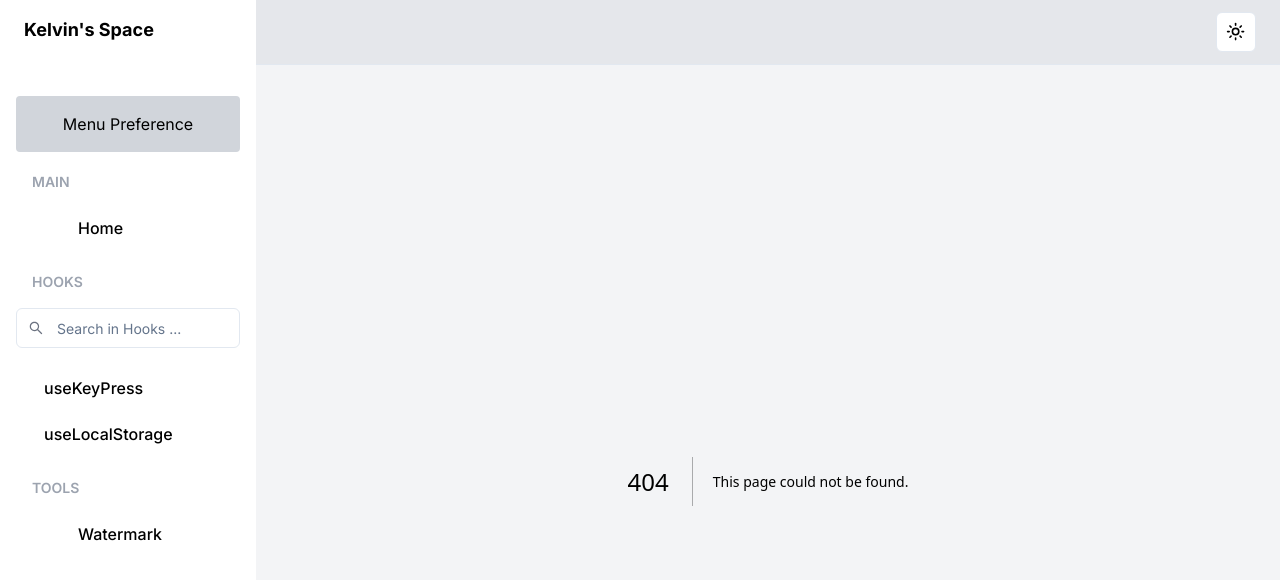
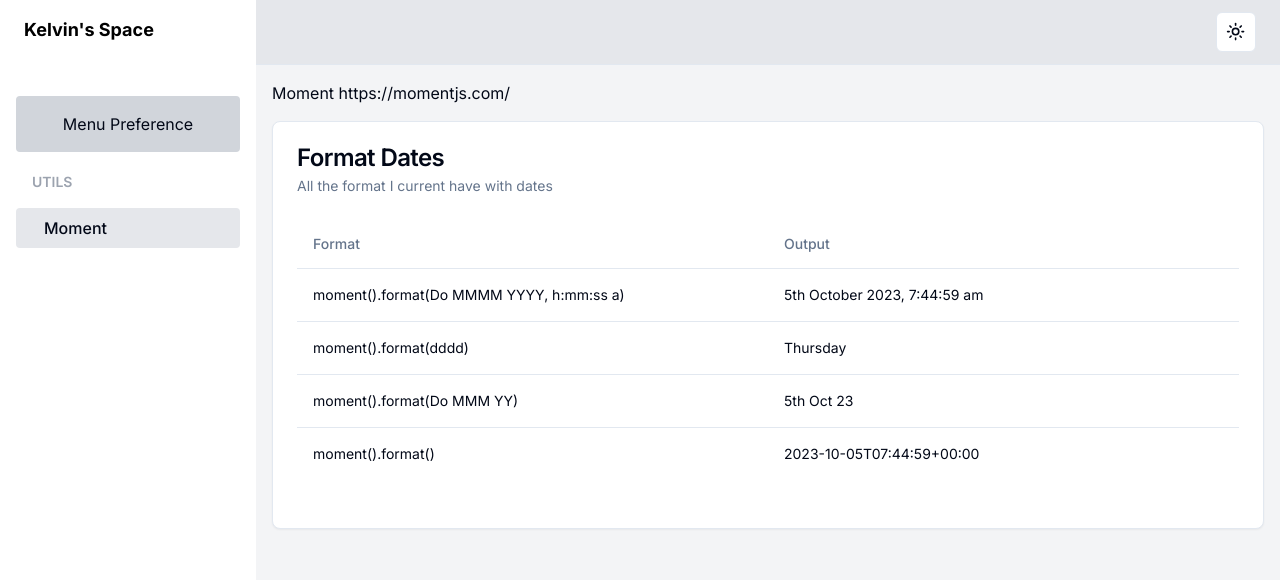
Before and after one commit to KelvinYou/kelvin-space, a Next.js app: page /util/moment in a window 1280 px wide. Before the commit this address had no page. Shown: the top 580 px of the page. Built offline with nearby package versions, Linux system fonts and the light colour scheme.

Commit message:
feat: init ui table, moment format dates

```diff
--- a/package.json
+++ b/package.json
@@ -20,6 +20,7 @@
     "clsx": "^2.0.0",
     "echarts": "^5.4.3",
     "lucide-react": "^0.284.0",
+    "moment": "^2.29.4",
     "next": "13.5.4",
     "next-themes": "^0.2.1",
     "react": "^18",
--- /dev/null
+++ b/src/app/util/moment/FormatDates.tsx
@@ -0,0 +1,83 @@
+"use client";
+import moment from 'moment';
+import React, { useState } from 'react'
+import { useInterval } from 'usehooks-ts'
+
+import {
+  Table,
+  TableBody,
+  TableCaption,
+  TableCell,
+  TableHead,
+  TableHeader,
+  TableRow,
+} from "@/components/ui/table";
+
+
+const FormatDates = () => {
+  const initFormattedDates = [
+    {
+      id: 1,
+      format: 'Do MMMM YYYY, h:mm:ss a',
+      output: moment().format('Do MMMM YYYY, h:mm:ss a'),
+    },
+    {
+      id: 2,
+      format: 'dddd',
+      output: moment().format('dddd'),
+    },
+    {
+      id: 3,
+      format: 'Do MMM YY',
+      output: moment().format('Do MMM YY'),
+    },
+    {
+      id: 4,
+      format: '',
+      output: moment().format(),
+    },
+  ];
+
+  const [formattedDates, setFormattedDates] = useState<typeof initFormattedDates>(initFormattedDates);
+
+  const updateDateTime = () => {
+    const updatedDates = formattedDates.map((date) => ({
+      ...date,
+      output: moment().format(date.format),
+    }));
+
+    setFormattedDates(updatedDates);
+  };
+
+  // Use the useInterval hook to call updateDateTime every second (1000 milliseconds)
+  useInterval(updateDateTime, 1000);
+
+  return (
+    <>
+      <Table>
+        {/* <TableCaption>A list of your recent invoices.</TableCaption> */}
+        <TableHeader>
+          <TableRow>
+            <TableHead className='w-1/2'>Format</TableHead>
+            <TableHead className='w-1/2'>Output</TableHead>
+          </TableRow>
+        </TableHeader>
+        <TableBody>
+          {formattedDates.map((formattedDate, index) => {
+            return (
+              <TableRow key={formattedDate.id + index}>
+                <TableCell>{`moment().format(${formattedDate.format})`}</TableCell>
+                <TableCell>{formattedDate.output}</TableCell>
+              </TableRow>
+            )
+          })}
+
+        </TableBody>
+      </Table>
+
+    </>
+
+  )
+}
+
+export default FormatDates
--- /dev/null
+++ b/src/app/util/moment/page.tsx
@@ -0,0 +1,60 @@
+import React from 'react'
+import moment from 'moment'
+import { Card, CardContent, CardDescription, CardFooter, CardHeader, CardTitle } from '@/components/ui/card';
+import FormatDates from './FormatDates';
+
+const Page = () => {
+  const dateTime = moment().format('MMMM Do YYYY, h:mm:ss a');
+  const isNew = moment().diff(moment('2023-10-09'), "day") <= 10;
+  return (
+    <>
+      Moment
+      https://momentjs.com/
+
+      <div className='mt-4'>
+        <Card>
+          <CardHeader>
+            <CardTitle>Format Dates</CardTitle>
+            <CardDescription>All the format I current have with dates</CardDescription>
+          </CardHeader>
+          <CardContent>
+            <FormatDates />
+          </CardContent>
+          <CardFooter>
+          </CardFooter>
+        </Card>
+      </div>
+
+      {/* <div className='mt-4'>
+        <Card>
+          <CardHeader>
+            <CardTitle>Bar Chart</CardTitle>
+            <CardDescription>I use the Apache ECharts as my primary chart</CardDescription>
+          </CardHeader>
+          <CardContent>
+            {moment().format('MMMM Do YYYY, h:mm:ss a')}
+          </CardContent>
+          <CardFooter>
+          </CardFooter>
+        </Card>
+      </div> */}
+
+      {/* <div className='mt-4'>
+        <Card>
+          <CardHeader>
+            <CardTitle>Bar Chart</CardTitle>
+            <CardDescription>I use the Apache ECharts as my primary chart</CardDescription>
+          </CardHeader>
+          <CardContent>
+            {moment().format('MMMM Do YYYY, h:mm:ss a')}
+          </CardContent>
+          <CardFooter>
+          </CardFooter>
+        </Card>
+      </div> */}
+    </>
+
+  )
+}
+
+export default Page
--- /dev/null
+++ b/src/components/ui/table.tsx
@@ -0,0 +1,114 @@
+import * as React from "react"
+
+import { cn } from "@/lib/utils"
+
+const Table = React.forwardRef<
+  HTMLTableElement,
+  React.HTMLAttributes<HTMLTableElement>
+>(({ className, ...props }, ref) => (
+  <div className="relative w-full overflow-auto">
+    <table
+      ref={ref}
+      className={cn("w-full caption-bottom text-sm", className)}
+      {...props}
+    />
+  </div>
+))
+Table.displayName = "Table"
+
+const TableHeader = React.forwardRef<
+  HTMLTableSectionElement,
+  React.HTMLAttributes<HTMLTableSectionElement>
+>(({ className, ...props }, ref) => (
+  <thead ref={ref} className={cn("[&_tr]:border-b", className)} {...props} />
+))
+TableHeader.displayName = "TableHeader"
+
+const TableBody = React.forwardRef<
+  HTMLTableSectionElement,
+  React.HTMLAttributes<HTMLTableSectionElement>
+>(({ className, ...props }, ref) => (
+  <tbody
+    ref={ref}
+    className={cn("[&_tr:last-child]:border-0", className)}
+    {...props}
+  />
+))
+TableBody.displayName = "TableBody"
+
+const TableFooter = React.forwardRef<
+  HTMLTableSectionElement,
+  React.HTMLAttributes<HTMLTableSectionElement>
+>(({ className, ...props }, ref) => (
+  <tfoot
+    ref={ref}
+    className={cn("bg-primary font-medium text-primary-foreground", className)}
+    {...props}
+  />
+))
+TableFooter.displayName = "TableFooter"
+
+const TableRow = React.forwardRef<
+  HTMLTableRowElement,
+  React.HTMLAttributes<HTMLTableRowElement>
+>(({ className, ...props }, ref) => (
+  <tr
+    ref={ref}
+    className={cn(
+      "border-b transition-colors hover:bg-muted/50 data-[state=selected]:bg-muted",
+      className
+    )}
+    {...props}
+  />
+))
+TableRow.displayName = "TableRow"
+
+const TableHead = React.forwardRef<
+  HTMLTableCellElement,
+  React.ThHTMLAttributes<HTMLTableCellElement>
+>(({ className, ...props }, ref) => (
+  <th
+    ref={ref}
+    className={cn(
+      "h-12 px-4 text-left align-middle font-medium text-muted-foreground [&:has([role=checkbox])]:pr-0",
+      className
+    )}
+    {...props}
+  />
+))
+TableHead.displayName = "TableHead"
+
+const TableCell = React.forwardRef<
+  HTMLTableCellElement,
+  React.TdHTMLAttributes<HTMLTableCellElement>
+>(({ className, ...props }, ref) => (
+  <td
+    ref={ref}
+    className={cn("p-4 align-middle [&:has([role=checkbox])]:pr-0", className)}
+    {...props}
+  />
+))
+TableCell.displayName = "TableCell"
+
+const TableCaption = React.forwardRef<
+  HTMLTableCaptionElement,
+  React.HTMLAttributes<HTMLTableCaptionElement>
+>(({ className, ...props }, ref) => (
+  <caption
+    ref={ref}
+    className={cn("mt-4 text-sm text-muted-foreground", className)}
+    {...props}
+  />
+))
+TableCaption.displayName = "TableCaption"
+
+export {
+  Table,
+  TableHeader,
+  TableBody,
+  TableFooter,
+  TableHead,
+  TableRow,
+  TableCell,
+  TableCaption,
+}
--- a/src/constants/menu.ts
+++ b/src/constants/menu.ts
@@ -28,13 +28,15 @@ export const mainMenu: MainMenu[] = [
   },
 ];
 
+
+
 export const toolMenu: MainMenu[] = [
   {
     id: "watermark",
     title: "Watermark",
     link: "/tool/watermark",
-    icon: ICON_TYPE.CHART_OUTLINE,
   },
+
 ];
 
 export const componentMenu: MainMenu[] = [
@@ -43,6 +45,15 @@ export const componentMenu: MainMenu[] = [
     title: "Chart",
     link: "/component/chart",
     icon: ICON_TYPE.CHART_OUTLINE,
+  },
+];
+
+export const utilMenu: MainMenu[] = [
+  {
+    id: "moment",
+    title: "Moment",
+    link: "/util/moment",
+    // icon: ICON_TYPE.CHART_OUTLINE,
   },
 ];
 
@@ -84,6 +95,11 @@ export const navLinks = [
     menu: componentMenu,
   },
   {
+    id: "util",
+    name: "Utils",
+    menu: utilMenu,
+  },
+  {
     id: "other",
     name: "Other",
     menu: otherMenu,
@@ -95,8 +111,6 @@ export const SELECTED_MENU_NAME = "selectedMenu";
 
 export const INITIAL_DEFAULT_MENU_LIST = {
   items: [
-    "main",
-    "hooks",
-    "tool",
+    "util"
   ],
 };
```
Also changed, not shown: 1 other file (tests, documents, lock files or other folders).
